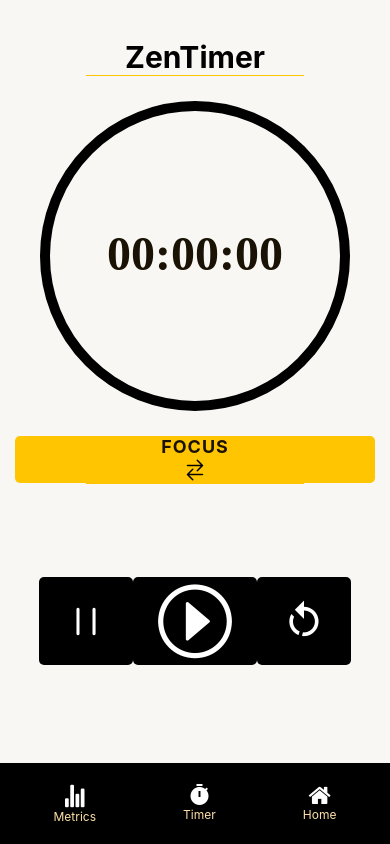
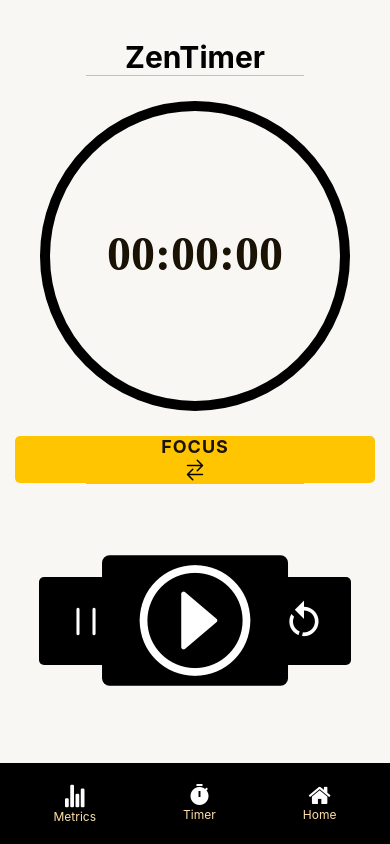
Before and after one commit to Lenindelrionicaragua/HabitTrackerAppFront, a React Native app: screen /StopwatchScreen in a window 390 px wide. Built offline with nearby package versions, Linux system fonts and the light colour scheme; what expo-web-browser would draw is missing.

Commit message:
before changin to a new branch

```diff
--- a/screens/StopwatchScreen/StopwatchScreenStyles.js
+++ b/screens/StopwatchScreen/StopwatchScreenStyles.js
@@ -83,4 +83,5 @@ export const StyledStartButton = styled(Pressable)`
   justify-content: center;
   align-items: center;
   border-radius: 5px;
+  transform: scale(1.5);
 `;
```
